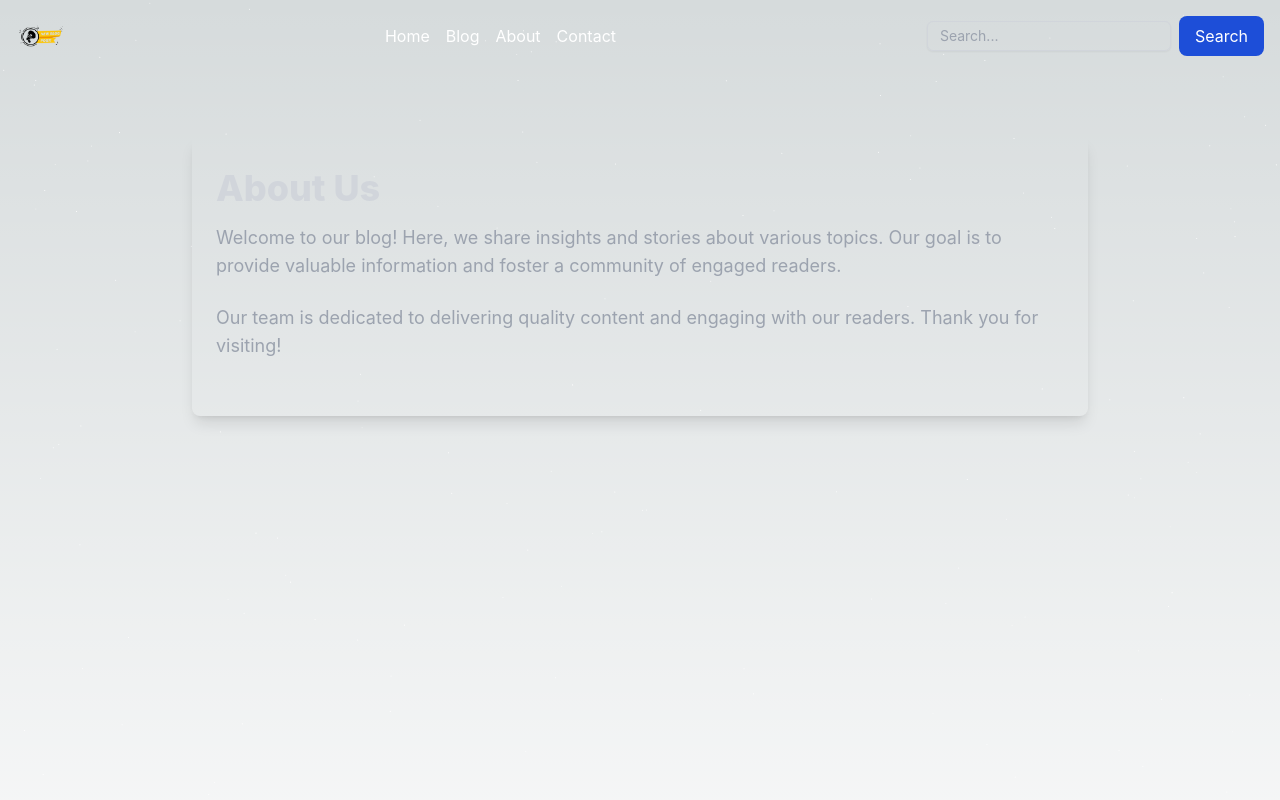
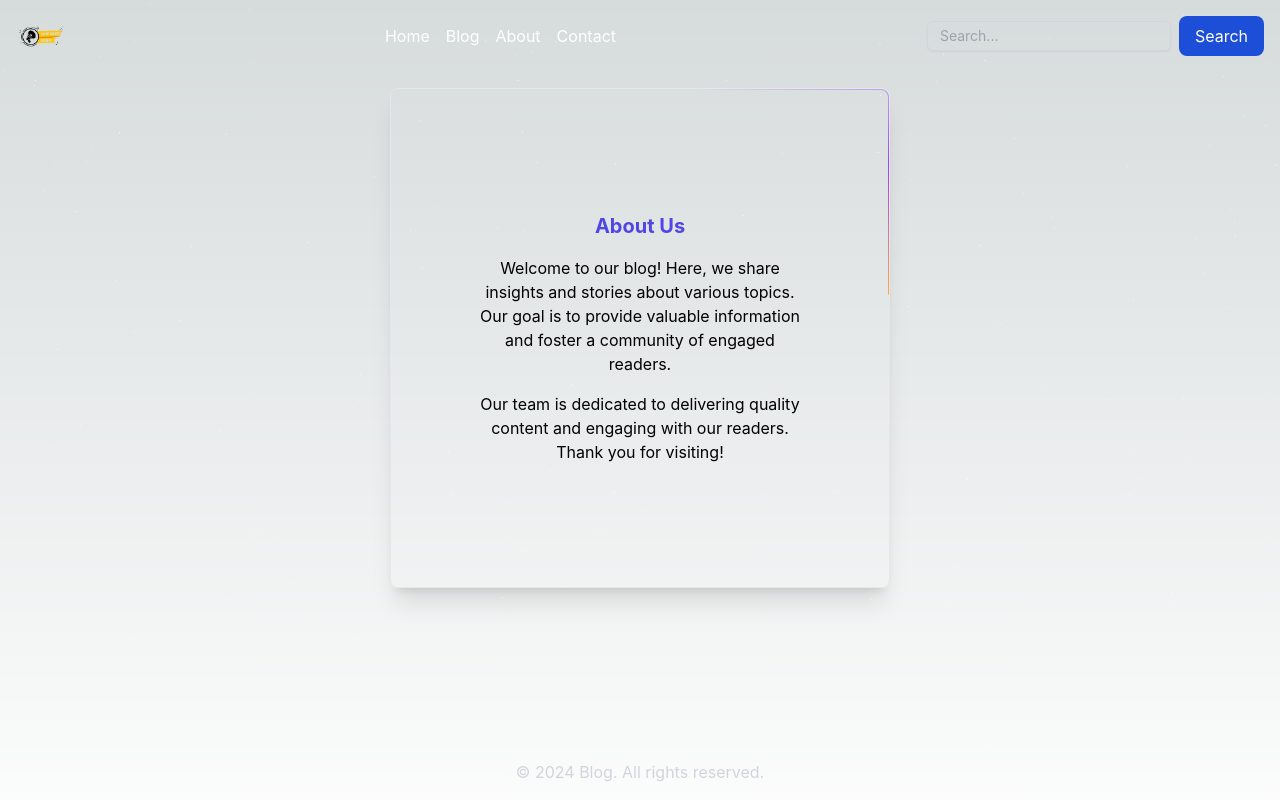
Before and after one commit to Johnny-code77/blog-app, a Next.js app: page /about in a window 1280 px wide. Shown: the top 800 px of the page. Built offline with nearby package versions, Linux system fonts and the light colour scheme.

Commit message:
about page

```diff
--- a/app/_app.tsx
+++ b/app/_app.tsx
@@ -8,6 +8,7 @@ function MyApp({ Component, pageProps }: AppProps) {
     <Layout>
       <Component {...pageProps} />
     </Layout>
+
   );
 }
 
--- /dev/null
+++ b/app/border-beam/page.tsx
@@ -0,0 +1,10 @@
+import { BorderBeam } from '@/components/magicui/border-beam'
+import React from 'react'
+
+export default function page() {
+  return (
+    <div>
+      <BorderBeam/>
+    </div>
+  )
+}
--- a/app/page.tsx
+++ b/app/page.tsx
@@ -1,10 +1,14 @@
 // app/page.tsx
 import React from 'react';
 import Home from '../components/home'; // Adjust the path if needed
+import { BorderBeam } from '@/components/magicui/border-beam';
 
 const Page: React.FC = () => {
   return <Home />
   ;
+
+      <BorderBeam />
+
 };
 
 export default Page;
--- a/components/about.tsx
+++ b/components/about.tsx
@@ -1,22 +1,20 @@
 import React from 'react';
-import Link from 'next/link';
+import { BorderBeam } from './magicui/border-beam';
 
 const About: React.FC = () => {
   return (
-    <div className="relative z-[1000] min-h-screen py-12 px-4 sm:px-6 lg:px-8">
-      <div className="max-w-4xl mx-auto shadow-lg rounded-lg overflow-hidden">
-        <div className="px-6 py-8">
-          <h1 className="text-4xl font-extrabold text-gray-300 mb-4">About Us</h1>
-          <p className="text-lg text-gray-400 mb-6">
-            Welcome to our blog! Here, we share insights and stories about various topics. Our goal is to provide valuable information and foster a community of engaged readers.
-          </p>
-          <p className="text-lg text-gray-400 mb-6">
-            Our team is dedicated to delivering quality content and engaging with our readers. Thank you for visiting!
-          </p>
-          </div>
-        </div>
+    <div className="relative flex h-[500px] w-[500px] flex-col items-center justify-center overflow-hidden rounded-lg border bg-background md:shadow-xl mx-auto">
+      <div className="text-center space-y-4">
+        <h1 className="text-xl font-bold text-indigo-600">About Us</h1>
+        <p className="max-w-xs justify-center">
+          Welcome to our blog! Here, we share insights and stories about various topics. Our goal is to provide valuable information and foster a community of engaged readers.
+        </p>
+        <p className="max-w-xs justify">
+          Our team is dedicated to delivering quality content and engaging with our readers. Thank you for visiting!
+        </p>
       </div>
-
+      <BorderBeam size={250} duration={12} delay={9} />
+    </div>
   );
 };
 
--- a/components/home.tsx
+++ b/components/home.tsx
@@ -78,7 +78,6 @@ const Home: React.FC = () => {
         </div>
       </section>
 
-      {/* Feature List Section */}
       <div className="relative z-10 p-4">
         <div className="mt-12 max-w-7xl mx-auto">
           <h2 className="text-3xl font-bold text-center mb-10">Features</h2>
--- a/tailwind.config.js
+++ b/tailwind.config.js
@@ -8,6 +8,16 @@ module.exports = {
   darkMode: 'class', // Enables dark mode based on a 'dark' class
   theme: {
     extend: {
+      animation: {
+        "border-beam": "border-beam calc(var(--duration)*1s) infinite linear",
+      },
+      keyframes: {
+        "border-beam": {
+          "100%": {
+            "offset-distance": "100%",
+          },
+        },
+      },
       colors: {
         primary: {
           "50": "#eff6ff",
```
